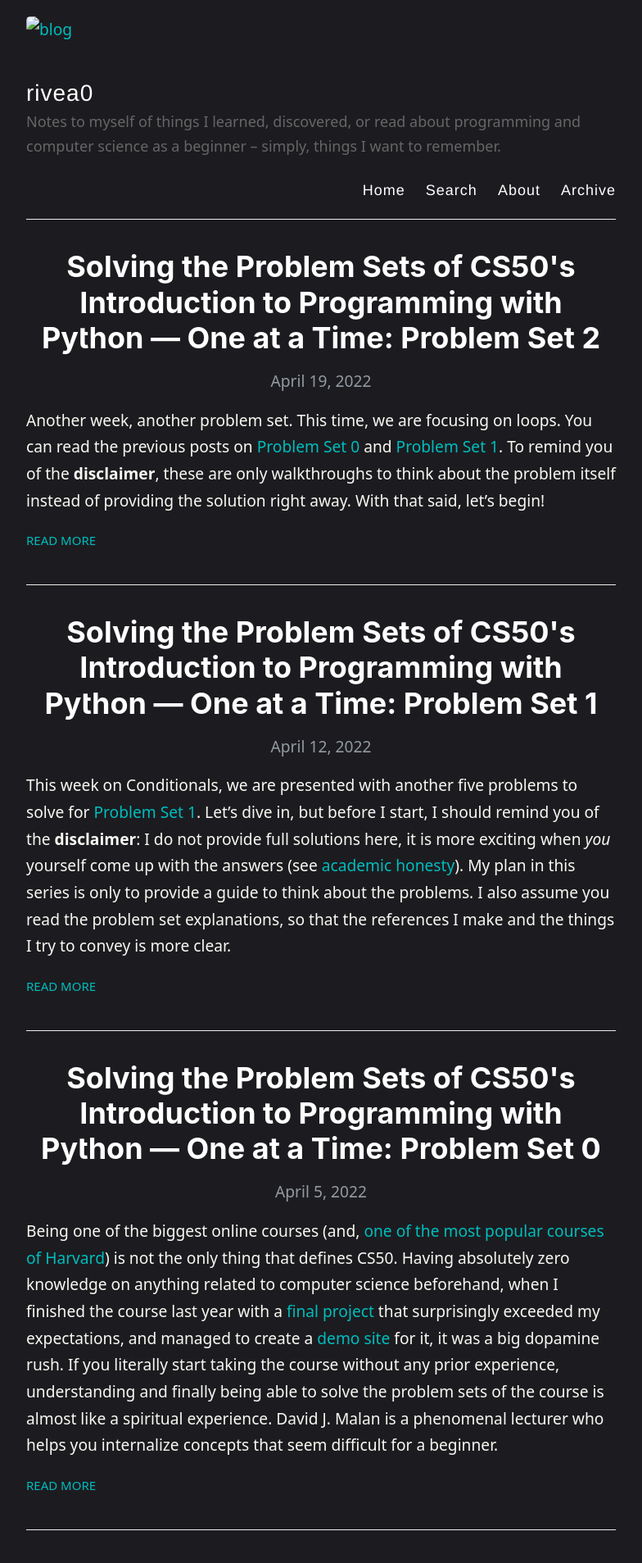
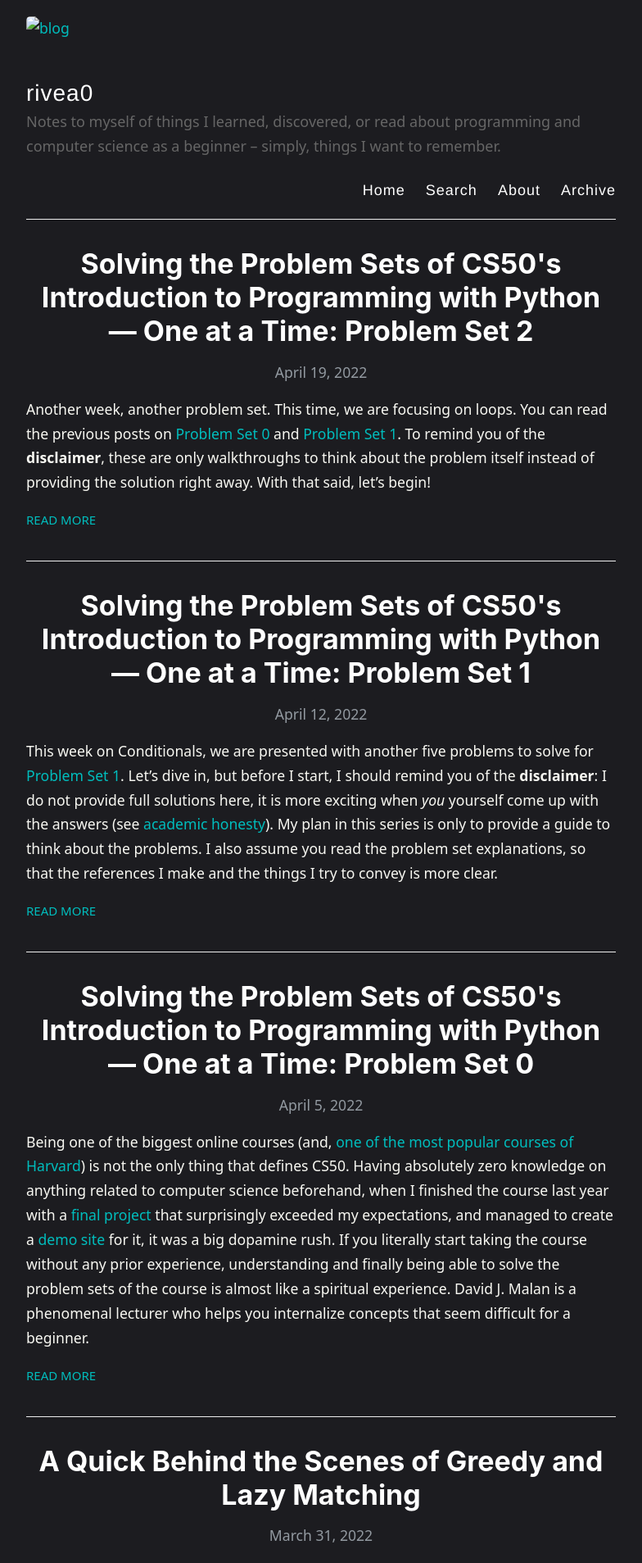
Before and after one commit to rivea0/blog, a Jekyll site: the page built from index.html, in a window 1280 px wide. Shown: the top 1907 px of the page at 82% size, without its empty margins (248-1032 px from the left). Built offline with Jekyll 4.4.1, drawn with Linux system fonts in a browser that asks for light colours; the list of posts is cut into pages by our own code.

Commit message:
Change body and h1 font-size

```diff
--- a/assets/style.scss
+++ b/assets/style.scss
@@ -27,7 +27,7 @@ body {
   color: #f8f8f2;
   line-height: 1.7;
   font-weight: 400;
-  font-size: 1.2rem;
+  font-size: 1.1rem;
   height: 100%;
   padding: 0 1rem;
 }
@@ -55,7 +55,7 @@ h1, h2, h3, h4, h5, h6 {
 }
 
 h1 {
-  font-size: 36px;
+  font-size: 34px;
   a {
     color: #fff;
   }
```
